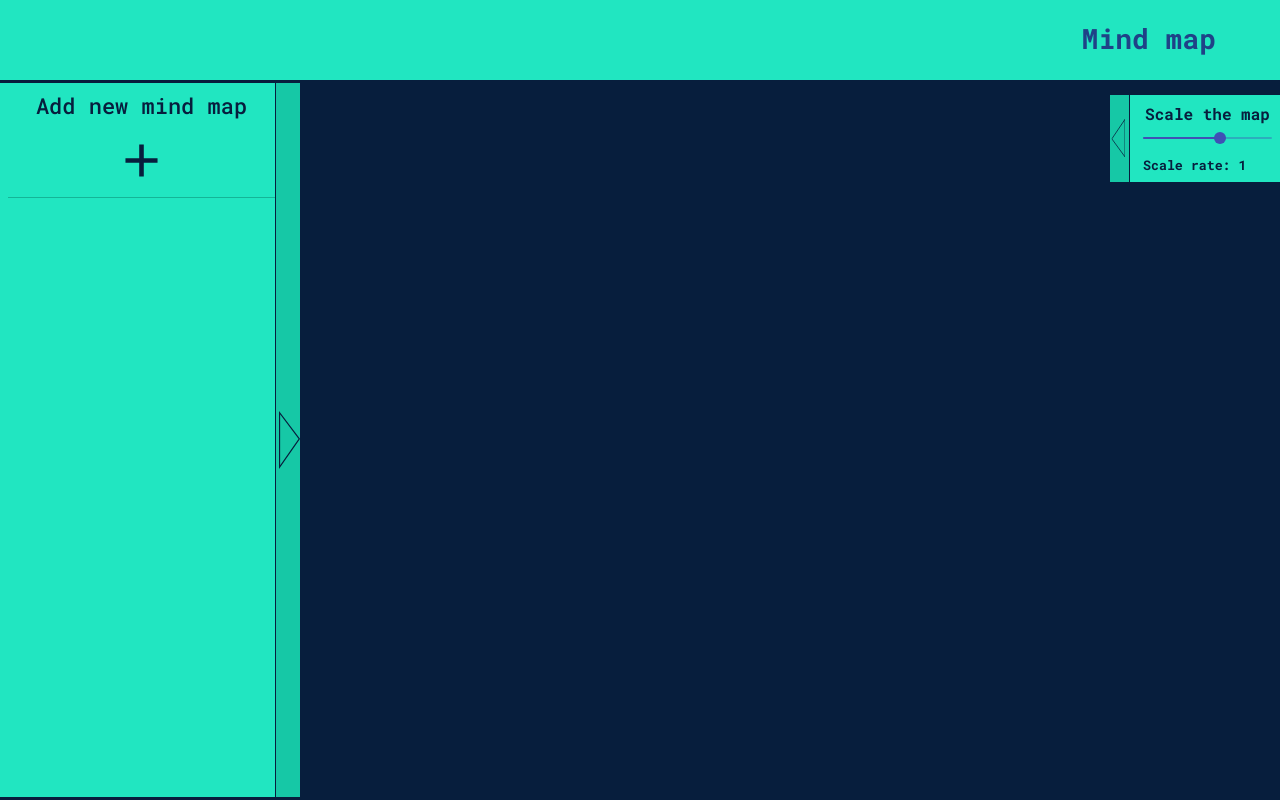
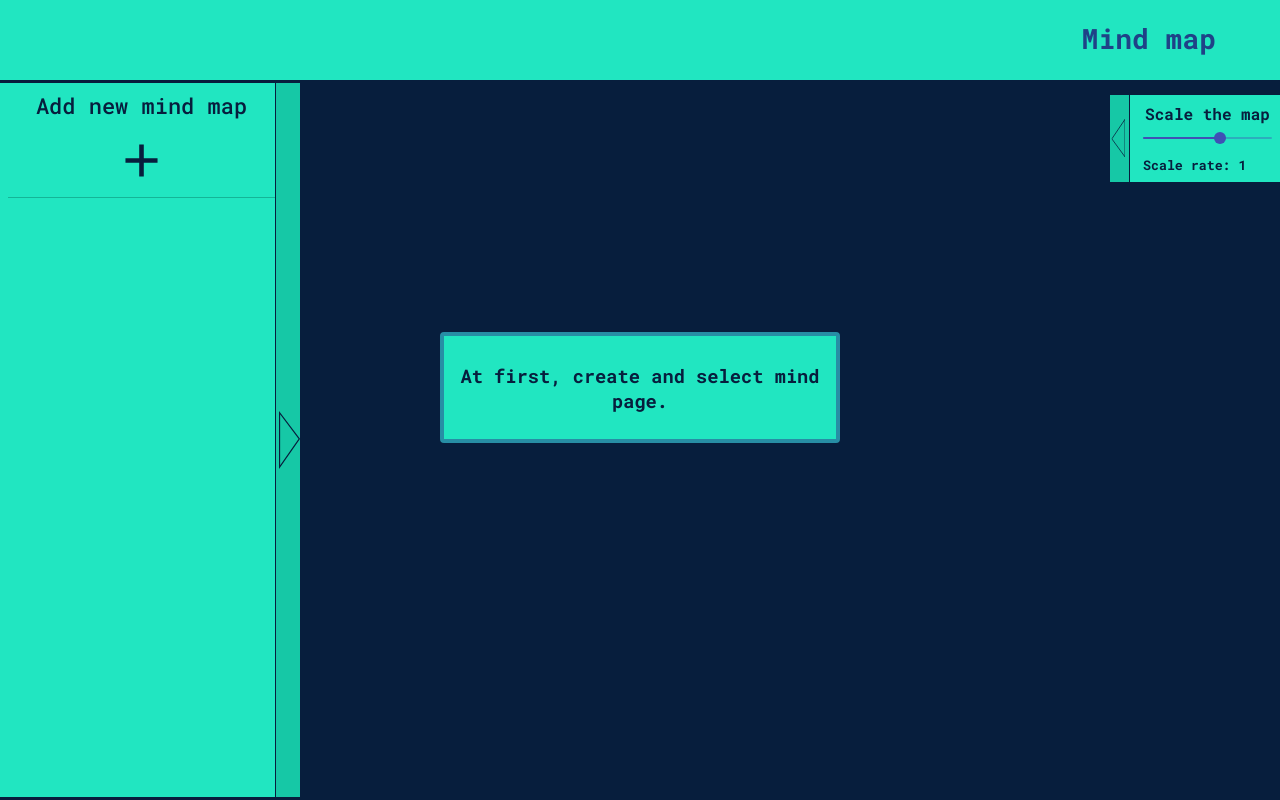
Before and after one commit to Arcywojak/webpack-ts-react, a React app: page / in a window 1280 px wide. Built offline with nearby package versions, Linux system fonts and the light colour scheme.

Commit message:
create component to display message when mind page is not selected

```diff
--- a/src/components/mind-map/elements-holder/elements-holder.tsx
+++ b/src/components/mind-map/elements-holder/elements-holder.tsx
@@ -4,6 +4,7 @@ import SingleMind from './single-mind/single-mind';
 import './elements-holder.scss';
 import CreateMindButton from './create-mind-button/create-mind-button';
 import LineBetweenMinds from './line-between-minds/line-between-minds';
+import NoMindPageSelectedMessage from './no-mind-page-selected-message/no-mind-page-selected-message';
 
 const MindMap = (props: ElementsHolderProps) => {
 
@@ -29,7 +30,7 @@ const MindMap = (props: ElementsHolderProps) => {
                 )
             })}
 
-            {id ? (<CreateMindButton pageId={id}/>) : (null)}
+            {id ? (<CreateMindButton pageId={id}/>) : (<NoMindPageSelectedMessage/>)}
 
 
         </div>
--- /dev/null
+++ b/src/components/mind-map/elements-holder/no-mind-page-selected-message/no-mind-page-selected-message.scss
@@ -0,0 +1,22 @@
+@import '/src/styles.scss';
+
+.no-mind-page-message{
+    position: absolute;
+    margin: 0 auto;
+    top:35%;
+    left:0;
+    right: 0;
+    padding: 8px;
+    width: 80%;
+    max-width: 400px;
+    text-align: center;
+  //  height: 60px;
+    border: 4px solid $primaryAlmostLight;
+    border-radius: 4px;
+    background-color: $primaryLight;
+    cursor: pointer;
+
+    &__title {
+        color:$primaryDark;
+    }
+}
--- /dev/null
+++ b/src/components/mind-map/elements-holder/no-mind-page-selected-message/no-mind-page-selected-message.tsx
@@ -0,0 +1,12 @@
+import React from 'react'
+import './no-mind-page-selected-message.scss';
+
+const NoMindPageSelectedMessage = () => {
+    return (
+        <div className="no-mind-page-message">
+            <h3 className="no-mind-page-message__title">At first, create and select mind page.</h3>
+        </div>
+    )
+}
+
+export default NoMindPageSelectedMessage
--- a/src/components/mind-map/elements-holder/single-mind/single-mind.tsx
+++ b/src/components/mind-map/elements-holder/single-mind/single-mind.tsx
@@ -67,7 +67,7 @@ const SingleMind = (props: SingleMindProps) => {
 
         setCanMindBeMoved(true);
 
-        const parentDistanceFromTheTopY = e.currentTarget.parentNode.getBoundingClientRect().top
+        const parentDistanceFromTheTopY = e.currentTarget.parentNode.parentNode.getBoundingClientRect().top
 
         setMousePositionWithinBlock({
             x: (mouseX - e.currentTarget.getBoundingClientRect().left)*(1/scaleRate),
```
